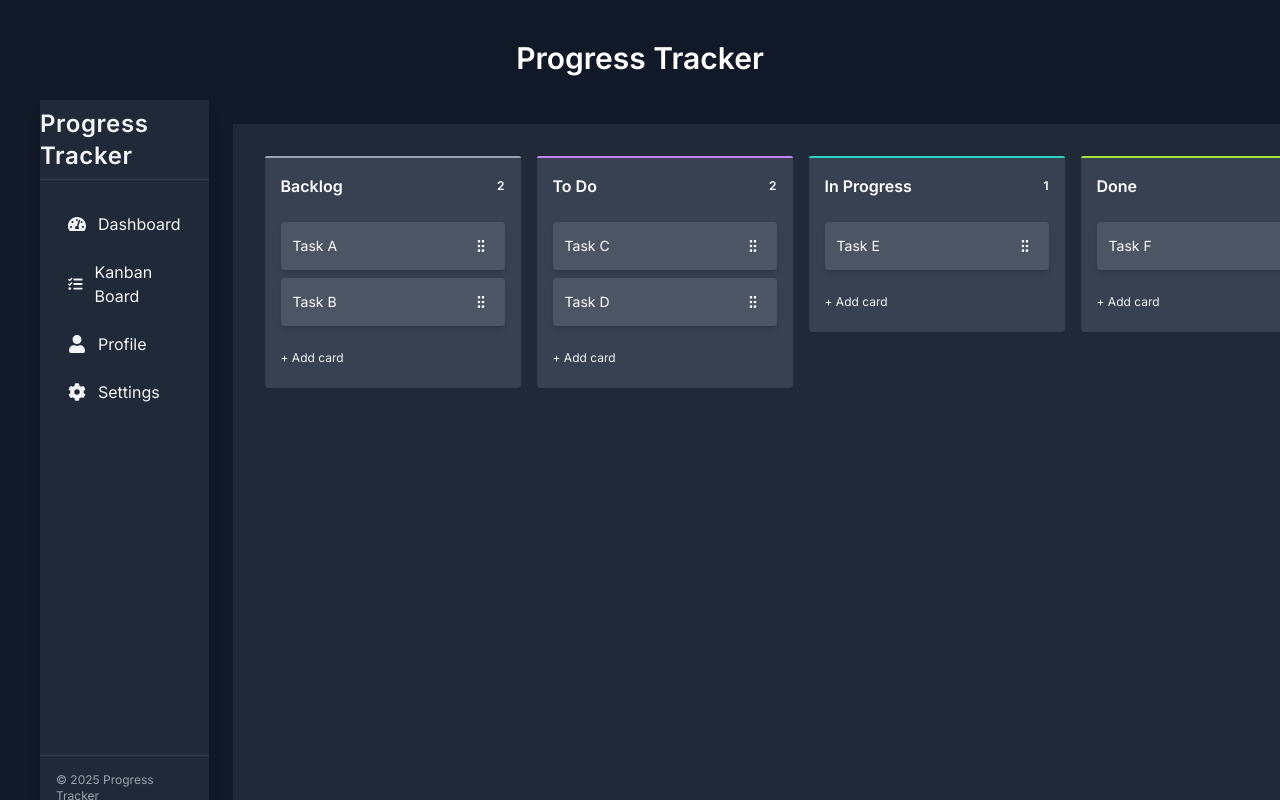
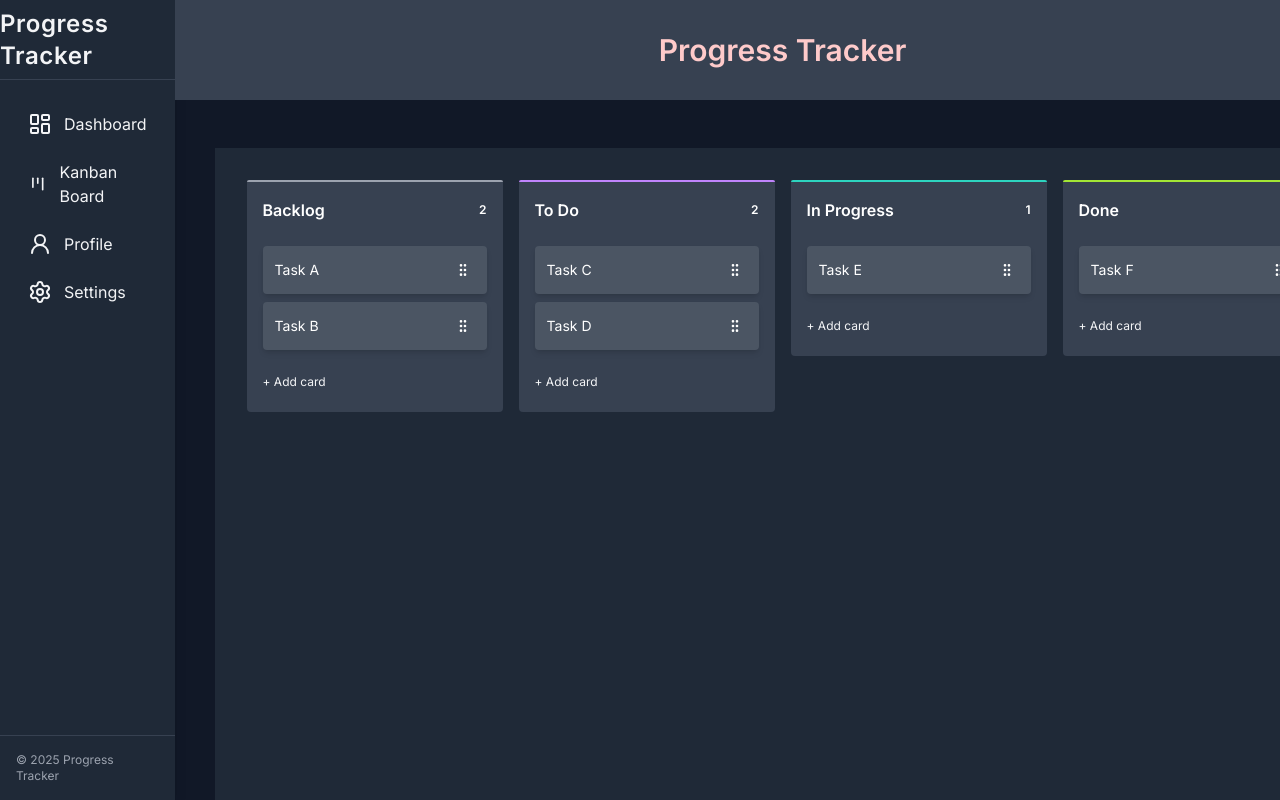
Before and after one commit to definitelynotjin/progress-tracker, a Next.js app: page / in a window 1280 px wide. Built offline with nearby package versions, Linux system fonts and the light colour scheme.

Commit message:
refactor: restructure Page layout and update Sidebar icons for improved clarity

```diff
--- a/src/app/page.tsx
+++ b/src/app/page.tsx
@@ -4,15 +4,19 @@ import Sidebar from "./sidebar";
 
 export default function Page() {
   return (
-    <div className="fixed inset-0 bg-gray-900 bg-repeat-round p-10">
-      <h1 className="text-3xl font-bold mb-6 text-center text-white ">
-        Progress Tracker
-      </h1>
+    <div className="fixed inset-0 bg-gray-900 bg-repeat-round">
       <div className="flex h-full">
         <Sidebar />
-        <main className="flex-1 p-6 bg-transparent">
-          <ClientKanbanBoard />
-        </main>
+        <div className="flex-1 flex flex-col">
+          <div className="h-48 flex items-center justify-center bg-gray-700 mb-6 py-8">
+            <h1 className="text-3xl font-bold text-red-200 text-center">
+              Progress Tracker
+            </h1>
+          </div>
+          <main className="flex-1 p-10 pt-6 bg-transparent">
+            <ClientKanbanBoard />
+          </main>
+        </div>
       </div>
     </div>
   );
--- a/src/app/sidebar.tsx
+++ b/src/app/sidebar.tsx
@@ -1,28 +1,28 @@
 import Link from "next/link";
 import React from "react";
-import { FaTachometerAlt, FaTasks, FaUser, FaCog } from "react-icons/fa";
+import { LayoutDashboard, Kanban, UserRound, Settings } from "lucide-react";
 
 export default function Sidebar() {
     return (
         <aside className="h-full w-64 bg-gray-800 text-gray-100 flex flex-col shadow-lg md:flex">
             <div className="flex items-center justify-center h-20 border-b border-gray-700">
-                <span className="text-2xl font-bold tracking-wide">Progress Tracker</span>
+                <span className="text-2xl font-bold tracking-wide justify-center ">Progress Tracker</span>
             </div>
             <nav className="flex-1 py-6 px-4 space-y-2 overflow-y-auto">
                 <Link href="/" className="flex items-center gap-3 px-3 py-2 rounded hover:bg-gray-700 transition">
-                    <FaTachometerAlt className="text-lg" />
+                    <LayoutDashboard className="text-lg" />
                     <span>Dashboard</span>
                 </Link>
                 <Link href="/kanban" className="flex items-center gap-3 px-3 py-2 rounded hover:bg-gray-700 transition">
-                    <FaTasks className="text-lg" />
+                    <Kanban className="text-lg" />
                     <span>Kanban Board</span>
                 </Link>
                 <Link href="/profile" className="flex items-center gap-3 px-3 py-2 rounded hover:bg-gray-700 transition">
-                    <FaUser className="text-lg" />
+                    <UserRound className="text-lg" />
                     <span>Profile</span>
                 </Link>
                 <Link href="/settings" className="flex items-center gap-3 px-3 py-2 rounded hover:bg-gray-700 transition">
-                    <FaCog className="text-lg" />
+                    <Settings className="text-lg" />
                     <span>Settings</span>
                 </Link>
             </nav>
```
